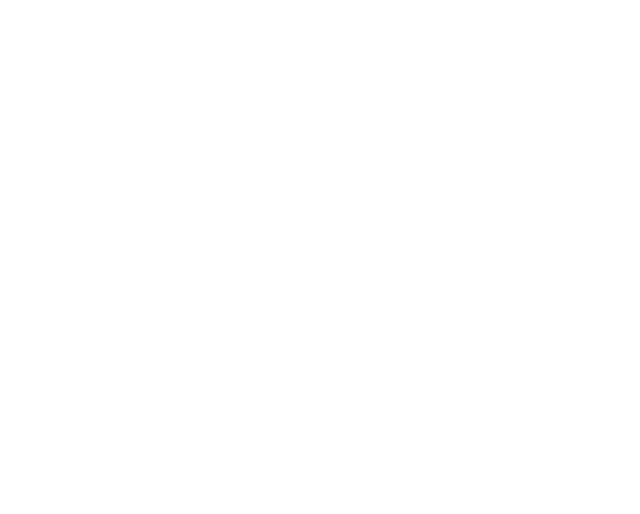
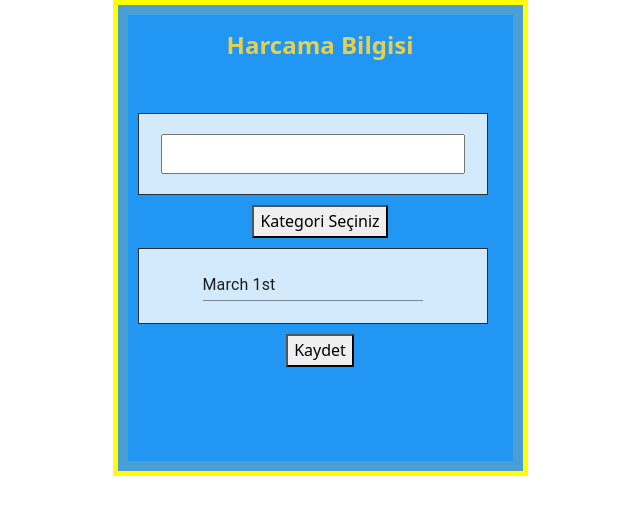
Before and after one commit to UfukAldanmaz/budget-tracker-ui, a React (Create React App) app: page /newexpense in a window 1280 px wide. Before the commit this address had no page. Shown: the top 514 px of the page, without its empty margins (320-960 px from the left). Built offline with nearby package versions, Linux system fonts and the light colour scheme.

Commit message:
Add new expense screen

```diff
--- a/src/App.js
+++ b/src/App.js
@@ -2,11 +2,13 @@
 import Registration from './pages/auth/Registration';
 import Login from './pages/auth/Login';
 import { BrowserRouter as Router, Routes, Route } from 'react-router-dom';
+import NewExpense from './pages/expense/NewExpense';
 
 
 function App() {
 
   return (
+
     <Router>
       <div>
         <Routes>
@@ -14,11 +16,16 @@
 
           <Route path="/registration" element={<Registration />} />
           <Route path="/login" element={<Login />} />
+          <Route path="/newexpense" element={<NewExpense />
+          } />
+
 
         </Routes>
       </div>
     </Router>
   )
+
+
 }
 
 export default App;
--- a/src/assets/css/index.css
+++ b/src/assets/css/index.css
@@ -1,4 +1,4 @@
-body {
+/*body {
   margin: 0;
   font-family: -apple-system, BlinkMacSystemFont, 'Segoe UI', 'Roboto', 'Oxygen',
     'Ubuntu', 'Cantarell', 'Fira Sans', 'Droid Sans', 'Helvetica Neue',
@@ -10,4 +10,76 @@
 code {
   font-family: source-code-pro, Menlo, Monaco, Consolas, 'Courier New',
     monospace;
+}*/
+
+.form-group {
+ font-size: x-large;
 }
+
+.new-input {
+line-height: 1.7;
+color: #e7d04b;
+background-color: #4a9ed6;
+text-align: center;
+display: grid inline-grid;
+width: 415px;
+margin: auto;
+border: 5px solid #FFFF00;
+padding: 10px;
+}
+
+.category{
+  width: 300px;
+  text-align: center;
+  margin: auto;
+  padding: 5%;
+}
+
+.grid-container {
+  display: grid;
+  grid-template-columns: auto;
+  background-color: #2196F3;
+  padding: 10px;
+  grid-gap: 10px 1em
+
+}
+
+.grid-item {
+  background-color: rgba(255, 255, 255, 0.8);
+  border: 1px solid rgba(0, 0, 0, 0.8);
+  padding: 20px;
+  font-size: 20px;
+  text-align: center;
+  width: 350px;
+
+}
+
+
+.row {
+  display: flex;
+flex-wrap: wrap;
+
+max-width: 800px;
+margin: 3rem auto;
+}
+
+.column {
+  color: rgb(241, 245, 238);
+  float: left;
+ height:1px;
+  width:1px;
+  padding:10%;
+  text-align:center;
+  margin: 0;
+}
+
+@media screen and (max-width: 992px) {
+  .column {
+    flex: 50%;
+  }
+}
+
+@media screen and (max-width: 600px) {
+  .row {
+    flex-direction: column;
+  }}
--- /dev/null
+++ b/src/components/expense/ExpenseItem.js
@@ -0,0 +1,9 @@
+export default function ExpenseItem(props) {
+    return (
+        <div onClick={() => {
+            props.onChecked(props.id);
+        }}>
+            <li>{props.text}</li>
+        </div>
+    )
+}
--- /dev/null
+++ b/src/components/expense/Popup.js
@@ -0,0 +1,17 @@
+
+import './Popup.css'
+
+function Popup(props) {
+
+    return (props.trigger) ? (
+        <div className='popup'>
+            <div className='popup-inner'>
+                <button className='close-btn' onClick={() => props.setTrigger(false)}>Vazgeç</button>
+                {props.children}</div>
+
+        </div>
+
+    ) : "";
+}
+
+export default Popup;
--- a/src/index.js
+++ b/src/index.js
@@ -7,6 +7,7 @@
 ReactDOM.render(
   <React.StrictMode>
     <App />
+
   </React.StrictMode>,
   document.getElementById('root')
 );
--- a/src/pages/auth/Login.js
+++ b/src/pages/auth/Login.js
@@ -40,6 +40,10 @@
                         <input className="btn btn-primary" type="submit" onClick={handleSubmit(onSubmit)} />
 
                         <div><Link to='/registration'><li>Register now!</li></Link></div>
+                        <div><Link to='/newexpense'><li>date</li></Link></div>
+
+
+
 
                     </form>
                 </div>
--- /dev/null
+++ b/src/pages/expense/NewExpense.js
@@ -0,0 +1,132 @@
+import React, { useState } from 'react';
+import DateFnsUtils from '@date-io/date-fns';
+import {
+    DatePicker,
+    MuiPickersUtilsProvider,
+} from '@material-ui/pickers';
+import ExpenseItem from '../../components/expense/ExpenseItem';
+import Popup from '../../components/expense/Popup';
+const options = [
+
+    { value: 'Ev', label: 'Ev' },
+    { value: 'Elektrik Faturası', label: 'Elektrik Faturası' },
+    { value: 'Su Faturası', label: 'Su Faturası' },
+    { value: 'Su Faturası', label: 'Su Faturası' },
+    { value: 'Su Faturası', label: 'Su Faturası' },
+    { value: 'Su Faturası', label: 'Su Faturası' },
+    { value: 'Su Faturası', label: 'Su Faturası' },
+    { value: 'Su Faturası', label: 'Su Faturası' },
+    { value: 'Su Faturası', label: 'Su Faturası' },
+    { value: 'Su Faturası', label: 'Su Faturası' },
+    { value: 'Su Faturası', label: 'Su Faturası' },
+    { value: 'Su Faturası', label: 'Su Faturası' },
+]
+function NewExpense() {
+    const [selectedDate, handleDateChange] = useState(new Date());
+    const [input, setInput] = useState("");
+    const [expense, setExpense] = useState([]);
+    const [buttonPopUp, setButtonPopUp] = useState(false);
+    const [selectedCategory, setSelectedCategory] = useState({ label: "Kategori Seçiniz" });
+    const [filteredOptions, setFilteredOptions] = useState(options);
+
+    function handleChange(e) {
+
+        const newValue = e.target.value;
+        setInput(newValue);
+    }
+
+    function addExpense() {
+        setExpense(prevExpense => {
+            return [...prevExpense, input];
+        });
+        setInput("");
+    }
+
+    function deleteExpenseItem(id) {
+        setExpense(prevExpense => {
+            return prevExpense.filter((item, index) => {
+                return index !== id;
+            })
+        })
+    }
+
+    function filterOptions(searchTerm) {
+
+        setFilteredOptions(
+            options.filter((option) => {
+                if (searchTerm == "") {
+                    return option
+                } else if (option.label.toLowerCase().includes(searchTerm.toLowerCase())) {
+                    return option
+                }
+            }))
+    }
+
+
+    return (
+        <div className='new-input'>
+            <div className="grid-container">
+
+                <label className="form-group" ><strong>Harcama Bilgisi</strong></label>
+                <br />
+                <div className="grid-item">
+                    <input onChange={handleChange} className="form-style" type="number" /></div>
+                <div>
+                    <button onClick={() => setButtonPopUp(true)}>{selectedCategory.label}</button>
+                </div>
+
+                <div className="grid-item">
+                    <MuiPickersUtilsProvider utils={DateFnsUtils}>
+                        <DatePicker value={selectedDate} onChange={handleDateChange} />
+                    </MuiPickersUtilsProvider>
+                </div>
+
+                <div className="submit">
+                    <button onClick={addExpense}>Kaydet</button>
+                </div>
+                <div>
+                    <ul>
+                        {expense.map((expenseItem, index) => (
+                            <ExpenseItem
+                                key={index}
+                                id={index}
+                                text={expenseItem}
+                                onChecked={deleteExpenseItem}
+                            />
+                        ))}
+                    </ul>
+                </div>
+                <div className="row">
+                    <Popup trigger={buttonPopUp} setTrigger={setButtonPopUp}>
+                        <h3>Kategoriler</h3>
+                        <div>
+
+                        </div>
+                        <div >
+                            <input type='text' placeholder='Search a category' onChange={e => { filterOptions(e.target.value) }}></input>
+                            {filteredOptions.length > 0 &&
+                                (filteredOptions.map((option, index) => (
+                                    <div className="column" key={index}>
+                                        <button type='button' className='simple'
+                                            onClick={() => { setSelectedCategory(option); setButtonPopUp(false) }}>{option.label}
+
+                                        </button>
+                                    </div>
+
+                                )))}
+                            {filteredOptions.length <= 0 && (<button>Yeni Kategori Oluştur</button>)}
+                        </div>
+
+                    </Popup>
+                </div>
+            </div>
+
+        </div>
+
+    );
+}
+
+
+export default NewExpense;
+
+/* hookform /  */
```
Also changed, not shown: package.json (+12 -0 lines), 1 other file (tests, documents, lock files or other folders).
